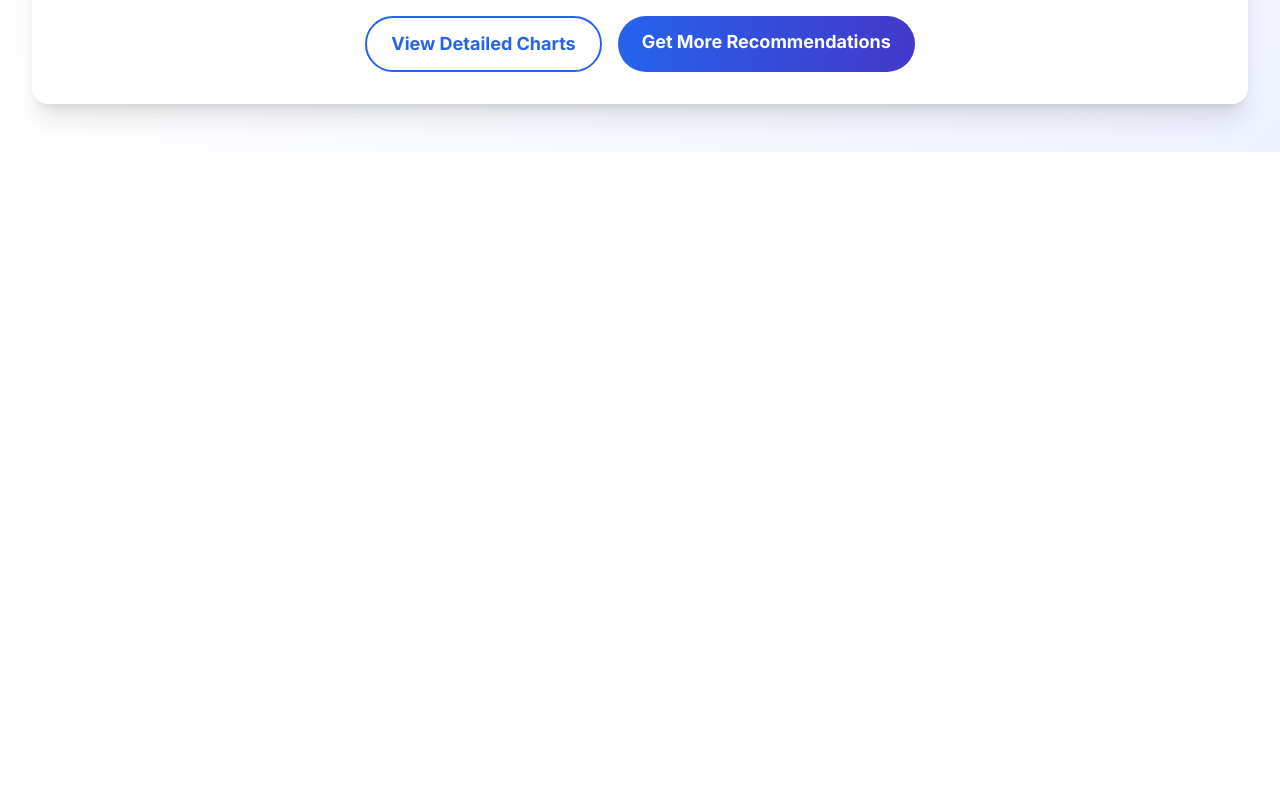
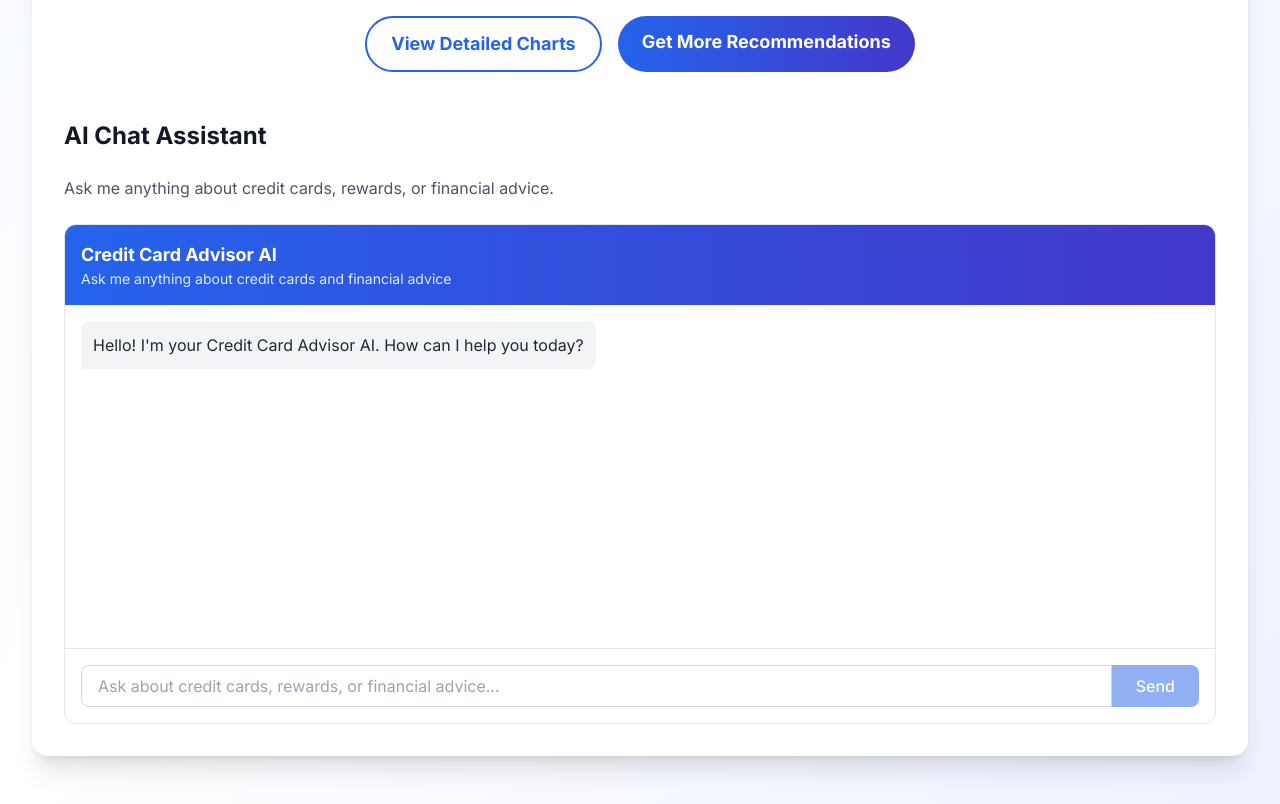
Before and after one commit to JayGodbole/credit-card-advisor-ai, a Next.js app: page /premium-dashboard in a window 1280 px wide. Shown: the part 1440-2244 px from the top of the page. Before the commit the page ends 1592 px from the top, so only its background shows below. Built offline with nearby package versions, Linux system fonts and the light colour scheme.

Commit message:
Add AI chatbot for premium members

```diff
--- /dev/null
+++ b/app/api/chat/route.ts
@@ -0,0 +1,45 @@
+import { NextResponse } from 'next/server';
+
+export async function POST(request: Request) {
+  try {
+    const body = await request.json();
+    const { message } = body;
+
+    // Validate required fields
+    if (!message) {
+      return NextResponse.json(
+        { error: 'Message is required' },
+        { status: 400 }
+      );
+    }
+
+    // Connect to local AI model (Ollama)
+    const response = await fetch('http://localhost:11434/api/generate', {
+      method: 'POST',
+      headers: {
+        'Content-Type': 'application/json',
+      },
+      body: JSON.stringify({
+        model: 'tinyllama',
+        prompt: `You are a credit card advisor AI assistant. Provide helpful advice about credit cards, rewards programs, and financial management. The user asks: ${message}`,
+        stream: false
+      }),
+    });
+
+    const data = await response.json();
+
+    if (!response.ok) {
+      throw new Error(data.error || 'Failed to generate response');
+    }
+
+    return NextResponse.json({
+      response: data.response
+    });
+  } catch (error: any) {
+    console.error('Chat error:', error);
+    return NextResponse.json(
+      { error: error.message || 'Failed to generate response' },
+      { status: 500 }
+    );
+  }
+}
--- /dev/null
+++ b/app/components/ChatBot.tsx
@@ -0,0 +1,119 @@
+"use client";
+
+import { useState, useRef, useEffect } from 'react';
+
+export default function ChatBot() {
+  const [messages, setMessages] = useState<{role: string; content: string}[]>([
+    { role: 'assistant', content: 'Hello! I\'m your Credit Card Advisor AI. How can I help you today?' }
+  ]);
+  const [inputValue, setInputValue] = useState('');
+  const [isLoading, setIsLoading] = useState(false);
+  const messagesEndRef = useRef<null | HTMLDivElement>(null);
+
+  const scrollToBottom = () => {
+    messagesEndRef.current?.scrollIntoView({ behavior: "smooth" });
+  };
+
+  useEffect(() => {
+    scrollToBottom();
+  }, [messages]);
+
+  const handleSubmit = async (e: React.FormEvent) => {
+    e.preventDefault();
+    if (!inputValue.trim()) return;
+
+    // Add user message
+    const userMessage = { role: 'user', content: inputValue };
+    setMessages(prev => [...prev, userMessage]);
+    setInputValue('');
+    setIsLoading(true);
+
+    try {
+      // Call the AI API
+      const response = await fetch('/api/chat', {
+        method: 'POST',
+        headers: {
+          'Content-Type': 'application/json',
+        },
+        body: JSON.stringify({ message: inputValue }),
+      });
+
+      const data = await response.json();
+
+      if (response.ok) {
+        // Add AI response
+        const aiMessage = { role: 'assistant', content: data.response };
+        setMessages(prev => [...prev, aiMessage]);
+      } else {
+        // Add error message
+        const errorMessage = { role: 'assistant', content: 'Sorry, I encountered an error. Please try again.' };
+        setMessages(prev => [...prev, errorMessage]);
+      }
+    } catch (error) {
+      // Add error message
+      const errorMessage = { role: 'assistant', content: 'Sorry, I encountered an error. Please try again.' };
+      setMessages(prev => [...prev, errorMessage]);
+    } finally {
+      setIsLoading(false);
+    }
+  };
+
+  return (
+    <div className="flex flex-col h-[500px] border border-gray-200 rounded-xl overflow-hidden">
+      <div className="bg-gradient-to-r from-blue-600 to-indigo-700 p-4 text-white">
+        <h3 className="font-bold text-lg">Credit Card Advisor AI</h3>
+        <p className="text-blue-100 text-sm">Ask me anything about credit cards and financial advice</p>
+      </div>
+
+      <div className="flex-1 overflow-y-auto p-4 bg-white">
+        {messages.map((message, index) => (
+          <div
+            key={index}
+            className={`mb-4 ${message.role === 'user' ? 'text-right' : 'text-left'}`}
+          >
+            <div
+              className={`inline-block p-3 rounded-lg max-w-[80%] ${
+                message.role === 'user'
+                  ? 'bg-blue-600 text-white rounded-br-none'
+                  : 'bg-gray-100 text-gray-800 rounded-bl-none'
+              }`}
+            >
+              {message.content}
+            </div>
+          </div>
+        ))}
+        {isLoading && (
+          <div className="text-left mb-4">
+            <div className="inline-block p-3 rounded-lg bg-gray-100 text-gray-800 rounded-bl-none">
+              <div className="flex items-center">
+                <div className="animate-spin rounded-full h-4 w-4 border-b-2 border-blue-600 mr-2"></div>
+                Thinking...
+              </div>
+            </div>
+          </div>
+        )}
+        <div ref={messagesEndRef} />
+      </div>
+
+      <form onSubmit={handleSubmit} className="border-t border-gray-200 p-4 bg-white">
+        <div className="flex">
+          <input
+            type="text"
+            value={inputValue}
+            onChange={(e) => setInputValue(e.target.value)}
+            placeholder="Ask about credit cards, rewards, or financial advice..."
+            className="flex-1 border border-gray-300 rounded-l-lg px-4 py-2 focus:outline-none focus:ring-2 focus:ring-blue-500 focus:border-blue-500"
+            disabled={isLoading}
+          />
+          <button
+            type="submit"
+            className="bg-blue-600 hover:bg-blue-700 text-white px-6 py-2 rounded-r-lg font-medium transition-colors disabled:opacity-50"
+            disabled={isLoading || !inputValue.trim()}
+          >
+            Send
+          </button>
+        </div>
+      </form>
+    </div>
+  );
+}
--- a/app/premium-dashboard/page.tsx
+++ b/app/premium-dashboard/page.tsx
@@ -2,6 +2,7 @@
 
 import Link from 'next/link';
 import { useState, useEffect } from 'react';
+import ChatBot from '@/app/components/ChatBot';
 
 export default function PremiumDashboardPage() {
   const [isLoading, setIsLoading] = useState(true);
@@ -271,6 +272,13 @@ export default function PremiumDashboardPage() {
                   Get More Recommendations
                 </Link>
               </div>
+
+              {/* AI Chatbot */}
+              <div className="mt-12">
+                <h2 className="text-2xl font-bold text-gray-900 mb-6">AI Chat Assistant</h2>
+                <p className="text-gray-600 mb-6">Ask me anything about credit cards, rewards, or financial advice.</p>
+                <ChatBot />
+              </div>
             </>
           )}
         </div>
```
